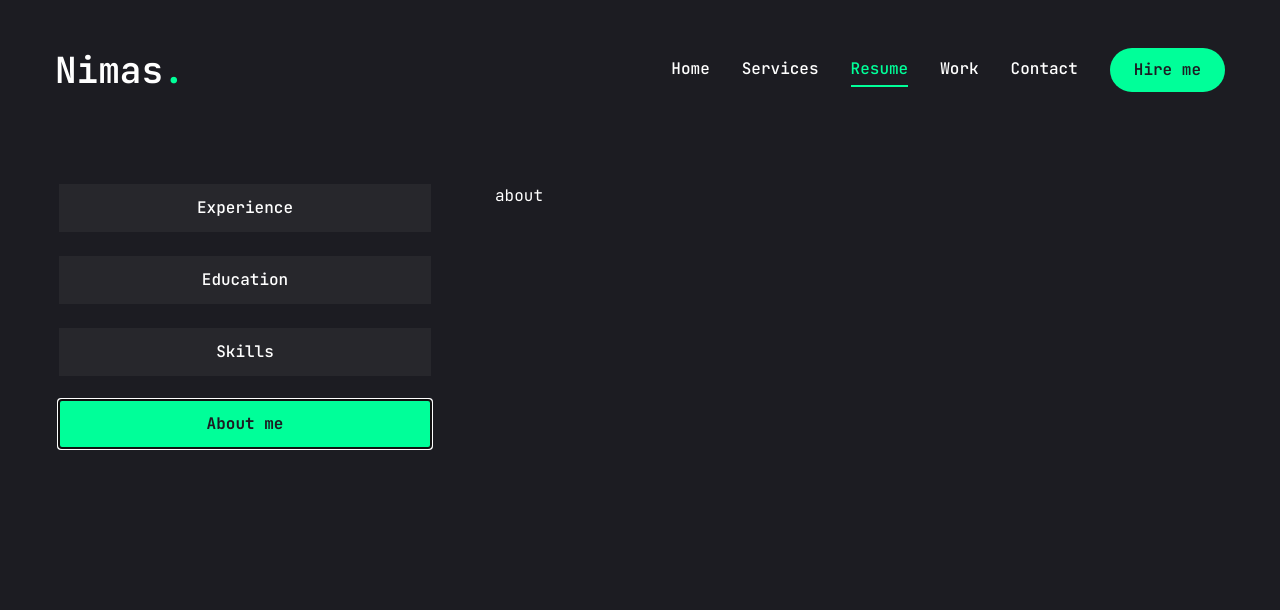
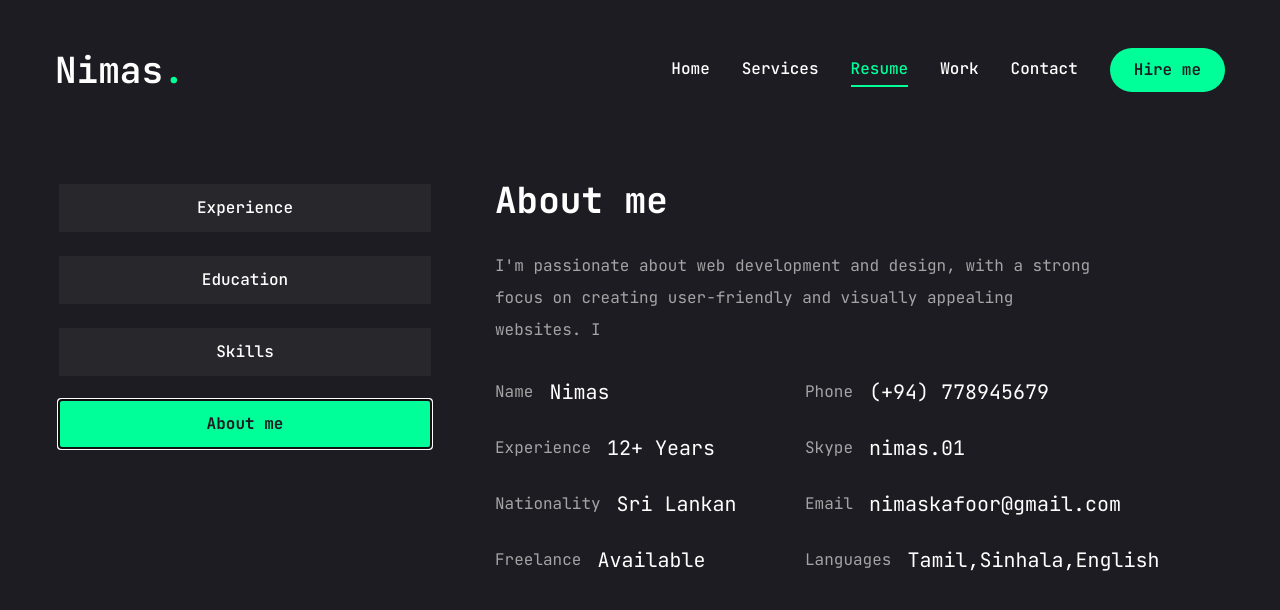
Before and after one commit to Kafoor-Nimas/my-portfolio, a Next.js app: page /resume in a window 1280 px wide. Both pictures are taken after a click on the tab "About me". Shown: the top 610 px of the page. Built offline with nearby package versions, Linux system fonts and the light colour scheme.

Commit message:
completed about section and Resume page

```diff
--- a/app/resume/page.jsx
+++ b/app/resume/page.jsx
@@ -26,7 +26,7 @@
 
 const about = {
   title: "About me",
-  Description:
+  description:
     "I'm passionate about web development and design, with a strong focus on creating user-friendly and visually appealing websites. I ",
   info: [
     {
@@ -59,7 +59,7 @@
     },
     {
       fieldName: "Languages",
-      fieldValue: "Tamil, Sinhala, English",
+      fieldValue: "Tamil,Sinhala,English",
     },
   ],
 };
@@ -335,8 +335,29 @@
               </div>
             </TabsContent>
             {/* about me */}
-            <TabsContent value="about" className="w-full">
-              about
+            <TabsContent
+              value="about"
+              className="w-full text-center xl:text-left"
+            >
+              <div className="flex flex-col gap-[30px]">
+                <h3 className="text-4xl font-bold">{about.title}</h3>
+                <p className="max-w-[600px] text-white/60 mx-auto xl:mx-0">
+                  {about.description}
+                </p>
+                <ul className="grid grid-cols-1 xl:grid-cols-2 gap-y-6 max-w-[620px] mx-auto xl:mx-0">
+                  {about.info.map((item, index) => {
+                    return (
+                      <li
+                        key={index}
+                        className="flex items-center justify-center xl:justify-start gap-4"
+                      >
+                        <span className="text-white/60">{item.fieldName}</span>
+                        <span className="text-xl">{item.fieldValue}</span>
+                      </li>
+                    );
+                  })}
+                </ul>
+              </div>
             </TabsContent>
           </div>
         </Tabs>
```
